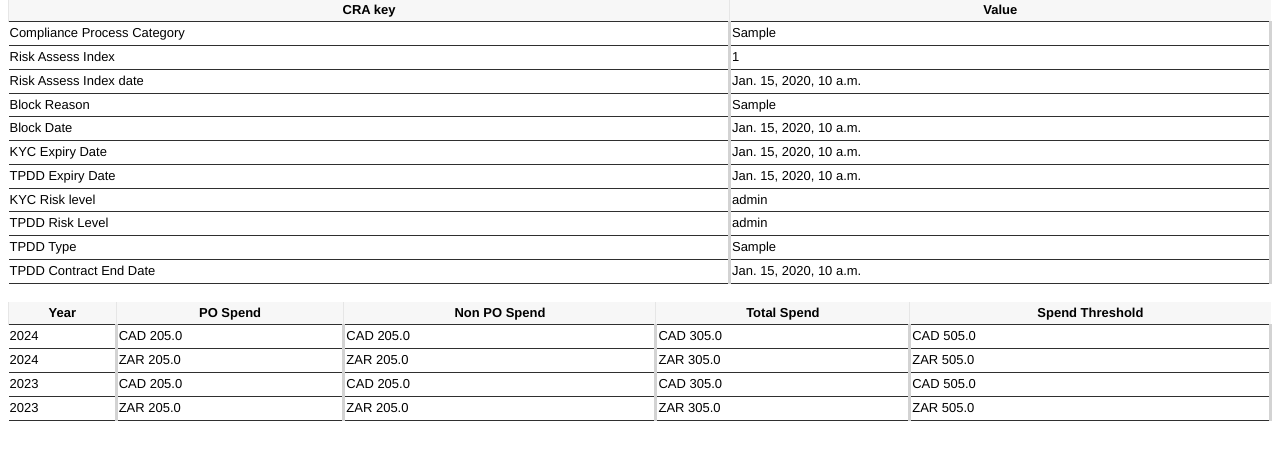
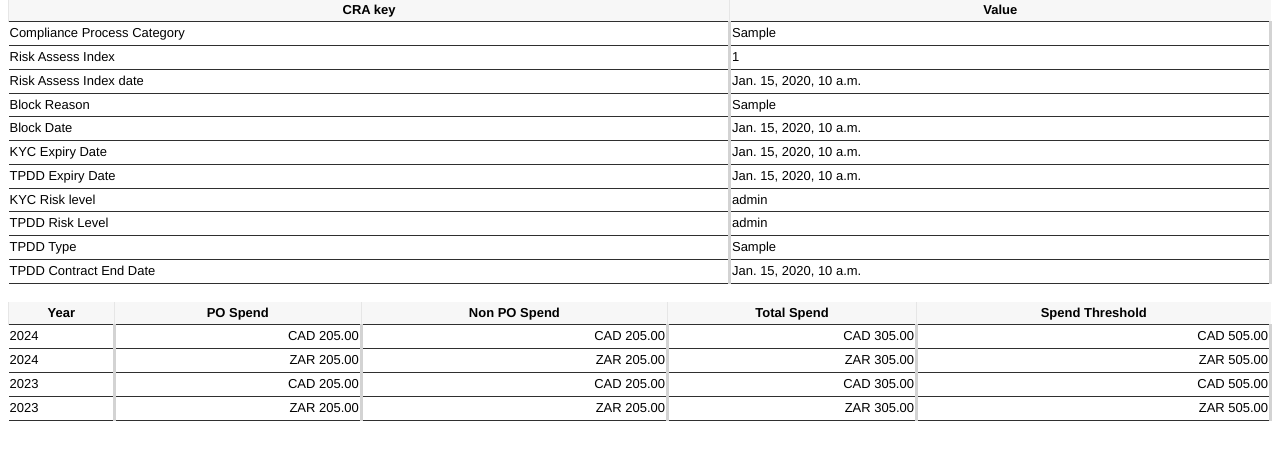
Before and after one commit to hectormarcia/CRAGCPROD, a Django app: template panel/templates/supplierdetail.html in a window 1280 px wide. Shown: the part 75-535 px from the top of the page. Run offline with Django 5.2, Linux system fonts and the light colour scheme; data comes from the database, SQL or seed files in the repository; tables that the repository leaves empty hold one stand-in row (values such as "Sample post"); the template is opened without the code that fills it: values that come from a table or form of the project are taken from there, most other values are stand-ins (such as "Sample title", 1, 10 or a date in 2020).

Commit message:
currency display and logging

```diff
--- a/coupaconnect/utility.py
+++ b/coupaconnect/utility.py
@@ -32,7 +32,10 @@ def getcrasupplierfields(token, guid):
     print('getcrasupplierfields')
     data = response.json()
     print(data)
-    fields = data['result']['extensionFields'] # just blank if supplier has none
+    try:
+        fields = data['result']['extensionFields'] # just blank if supplier has none
+    except:
+        fields = []
     return fields
 
 def getcrasupplierguidbyname(token, suppliername):
--- a/gc_cra/settings.py
+++ b/gc_cra/settings.py
@@ -63,6 +63,7 @@ INSTALLED_APPS = [
     'django_extensions',
     'rest_framework',
     'apis',
+    'django.contrib.humanize',
     # 'django_filters',
 ]
 
--- a/panel/templates/supplierdetail.html
+++ b/panel/templates/supplierdetail.html
@@ -1,3 +1,4 @@
+{% load currency_filters %}
 <html>
     <head>
         <style>
@@ -55,6 +56,7 @@
                 border-spacing: 0;
                 background-color: white;
             }
+            .alnright { text-align: right; }
         </style>
     </head>
     <body>
@@ -173,10 +175,10 @@
                 {% for compl in comths%}
                 <tr>
                     <td>{{ compl.total_year }}</td>
-                    <td>{{ compl.spend_currency }} {{ compl.spend_non_po_invoices }}</td>
-                    <td>{{ compl.spend_currency }} {{ compl.spend_purchase_orders }}</td>
-                    <td>{{ compl.spend_currency }} {{ compl.spend_total }}</td>
-                    <td>{{ compl.spend_currency }} {{ compl.spend_threshold }}</td>
+                    <td class='alnright'>{{ compl.spend_currency }} {{ compl.spend_non_po_invoices|currency }}</td>
+                    <td class='alnright'>{{ compl.spend_currency }} {{ compl.spend_purchase_orders|currency }}</td>
+                    <td class='alnright'>{{ compl.spend_currency }} {{ compl.spend_total|currency }}</td>
+                    <td class='alnright'>{{ compl.spend_currency }} {{ compl.spend_threshold|currency }}</td>
                 </tr>
                 {% endfor %}
             </tbody>
--- /dev/null
+++ b/panel/templatetags/currency_filters.py
@@ -0,0 +1,9 @@
+from django import template
+register = template.Library()
+
+@register.filter
+def currency(value):
+    try:
+        return "{:,.2f}".format(value)
+    except (ValueError, TypeError):
+        return value
```
Also changed, not shown: panel/templatetags/__init__.py (added).
